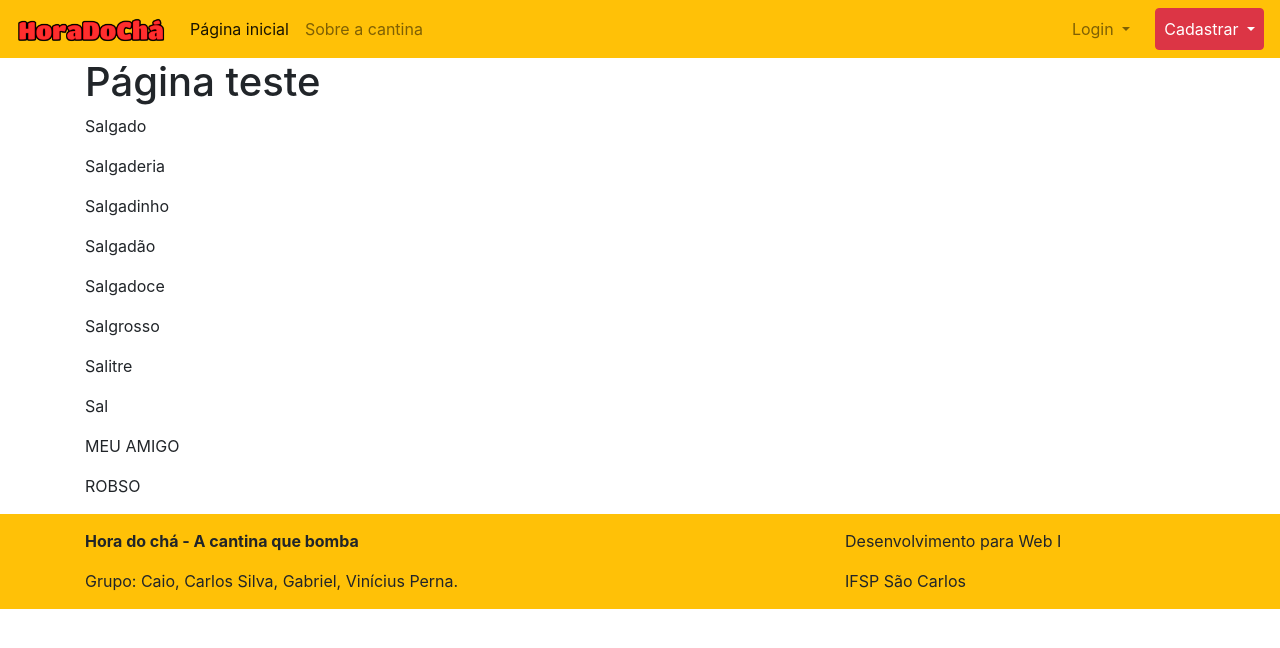
After one commit to gabrielzut/horadocafe, a PHP site: page /dev/modelo.php in a window 1280 px wide. The commit adds this page. Shown: the top 648 px of the page. Run offline with PHP 8.4, Linux system fonts and the light colour scheme.

Commit message:
Feito "modelo" de exemplo

```diff
--- a/cadastro.php
+++ b/cadastro.php
@@ -5,7 +5,6 @@
 	<meta charset="utf-8">
   	<meta name="viewport" content="width=device-width, initial-scale=1, shrink-to-fit=no">
 
-  	<!-- Bootstrap CSS -->
   	<link rel="stylesheet" href="https://stackpath.bootstrapcdn.com/bootstrap/4.1.3/css/bootstrap.min.css" integrity="sha384-MCw98/SFnGE8fJT3GXwEOngsV7Zt27NXFoaoApmYm81iuXoPkFOJwJ8ERdknLPMO"
     crossorigin="anonymous">
 
--- a/css/estilo.css
+++ b/css/estilo.css
@@ -21,10 +21,26 @@ body {
 }
 
 footer {
-  position: absolute;
-  bottom: 0px;
   width: 100%;
-  height: 60px;
-  text-align: center;
   padding-top: 15px;
 }
+
+.navbar a {
+  color: black;
+}
+
+.navbar a:visited {
+  color: black;
+}
+
+.navbar a:hover {
+  color: darkred;
+}
+
+.navbar .btn-danger {
+  color: white !important;
+}
+
+.navbar .btn-danger:hover {
+  color: darkorange;
+}
--- /dev/null
+++ b/dev/modelo.php
@@ -0,0 +1,111 @@
+<!doctype html>
+<html>
+    <head>
+        <meta charset="utf-8">
+        <meta name="viewport" content="width=device-width, initial-scale=1, shrink-to-fit=no">
+
+        <link rel="stylesheet" href="https://stackpath.bootstrapcdn.com/bootstrap/4.1.3/css/bootstrap.min.css" integrity="sha384-MCw98/SFnGE8fJT3GXwEOngsV7Zt27NXFoaoApmYm81iuXoPkFOJwJ8ERdknLPMO" crossorigin="anonymous">
+        <link rel="stylesheet" type="text/CSS" href="../css/estilo.css">
+
+        <title>MODELO!</title><!--ATUALIZAR-->
+    </head>
+    <body>
+        <nav class="navbar navbar-expand-lg navbar-light bg-warning">
+            <a class="navbar-brand" href="../index.php"><!--ATUALIZAR LINKS--><img src="../img/logohorizontal.png" width="150px"></img></a>
+            <button class="navbar-toggler" type="button" data-toggle="collapse" data-target="#navbarSupportedContent" aria-controls="navbarSupportedContent" aria-expanded="false" aria-label="Toggle navigation">
+                <span class="navbar-toggler-icon"></span>
+            </button>
+
+            <div class="collapse navbar-collapse" id="navbarSupportedContent">
+                <ul class="navbar-nav mr-auto">
+                    <li class="nav-item active"><!--ATUALIZAR O ACTIVE PRA PÁGINA QUE O USUÁRIO ESTÁ-->
+                        <a class="nav-link" href="../index.php">Página inicial</a><!--ATUALIZAR LINKS-->
+                    </li>
+                    <li class="nav-item">
+                        <a class="nav-link" href="../detalhes.php?id=0">Sobre a cantina</a><!--ATUALIZAR LINKS-->
+                    </li>
+                </ul>
+                <ul class="navbar-nav">
+                    <form class="form-inline">
+                        <li class="nav-item dropdown">
+                            <a class="nav-link dropdown-toggle btn btn-link mr-3" href="" id="navbarLogin" data-toggle="dropdown" aria-haspopup="true" aria-expanded="false">
+                                Login
+                            </a>
+                            <div class="dropdown-menu dropdown-menu-right px-2 py-3" aria-labelledby="navbarLogin">
+                                <div class="form-group">
+                                    <label for="email">Email</label>
+                                    <input type="email" class="form-control" id="email" placeholder="Seu email">
+                                </div>
+                                <div class="form-group mt-3">
+                                    <label for="senha">Senha</label>
+                                    <input type="password" class="form-control" id="senha" placeholder="Sua senha">
+                                </div>
+                                <button type="submit" class="btn btn-dark mt-4">Enviar</button
+                            </div>
+                        </li>
+                    </form>
+                    <form class="form-inline">
+                        <li class="nav-item dropdown">
+                            <a class="nav-link dropdown-toggle btn btn-danger" href="" id="navbarLogin" data-toggle="dropdown" aria-haspopup="true" aria-expanded="false">
+                                Cadastrar
+                            </a>
+                            <div class="dropdown-menu dropdown-menu-right p-3" aria-labelledby="navbarLogin">
+                                <p class="text-center font-weight-bold">Cadastro</p>
+                                <div class="form-group">
+                                    <label for="nome">Nome</label>
+                                    <input type="text" class="form-control" id="nome" placeholder="Seu nome">
+                                </div>
+                                <div class="form-group mt-2">
+                                    <label for="email">Email</label>
+                                    <input type="email" class="form-control" id="email" placeholder="Seu email">
+                                </div>
+                                <div class="form-group mt-2">
+                                    <label for="senha">Senha</label>
+                                    <input type="password" class="form-control" id="senha" placeholder="Sua senha">
+                                </div>
+                                <div class="form-group mt-2">
+                                    <label for="confirmar">Confirmar senha</label>
+                                    <input type="password" class="form-control" id="confirmar" placeholder="Sua senha">
+                                </div>
+                                <button type="submit" class="btn btn-dark mt-4">Enviar</button
+                            </div>
+                        </li>
+                    </form>
+                </ul>
+            </div>
+        </nav>
+        <div class="container-fluid">
+            <div class="container">
+                <h1>Página teste</h1>
+                <p>Salgado</p>
+                <p>Salgaderia</p>
+                <p>Salgadinho</p>
+                <p>Salgadão</p>
+                <p>Salgadoce</p>
+                <p>Salgrosso</p>
+                <p>Salitre</p>
+                <p>Sal</p>
+                <p>MEU AMIGO</p>
+                <p>ROBSO</p>
+            </div>
+        </div>
+        <footer class="container-fluid bg-warning">
+            <div class="container">
+                <div class="row">
+                    <div class="col-12 col-md-8 text-center text-md-left">
+                        <p class="font-weight-bold">Hora do chá - A cantina que bomba</p>
+                        <p>Grupo: Caio, Carlos Silva, Gabriel, Vinícius Perna.</p>
+                    </div>
+                    <div class="col-12 col-md-4 text-center text-md-left">
+                        <p>Desenvolvimento para Web I</p>
+                        <p>IFSP São Carlos</p>
+                    </div>
+                </div>
+            </div>
+        </footer>
+
+        <script src="https://code.jquery.com/jquery-3.3.1.slim.min.js" integrity="sha384-q8i/X+965DzO0rT7abK41JStQIAqVgRVzpbzo5smXKp4YfRvH+8abtTE1Pi6jizo" crossorigin="anonymous"></script>
+        <script src="https://cdnjs.cloudflare.com/ajax/libs/popper.js/1.14.3/umd/popper.min.js" integrity="sha384-ZMP7rVo3mIykV+2+9J3UJ46jBk0WLaUAdn689aCwoqbBJiSnjAK/l8WvCWPIPm49" crossorigin="anonymous"></script>
+        <script src="https://stackpath.bootstrapcdn.com/bootstrap/4.1.3/js/bootstrap.min.js" integrity="sha384-ChfqqxuZUCnJSK3+MXmPNIyE6ZbWh2IMqE241rYiqJxyMiZ6OW/JmZQ5stwEULTy" crossorigin="anonymous"></script>
+    </body>
+</html>
```
